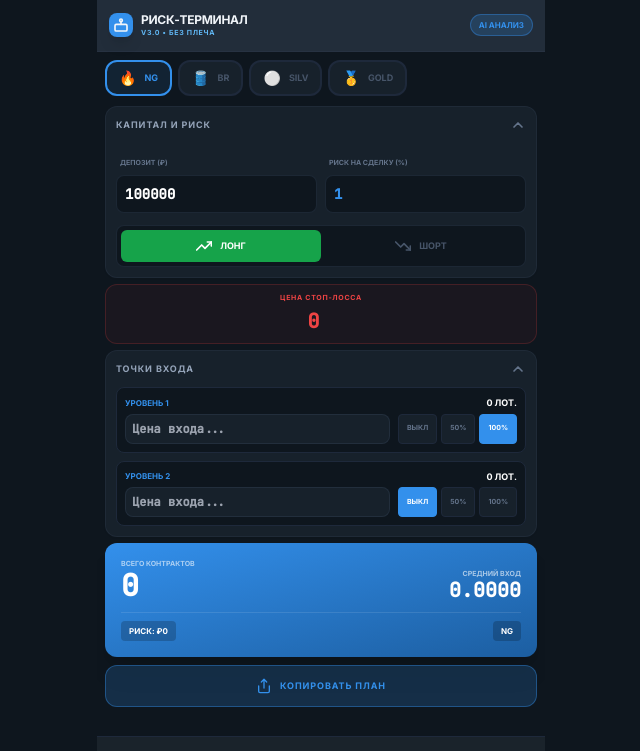
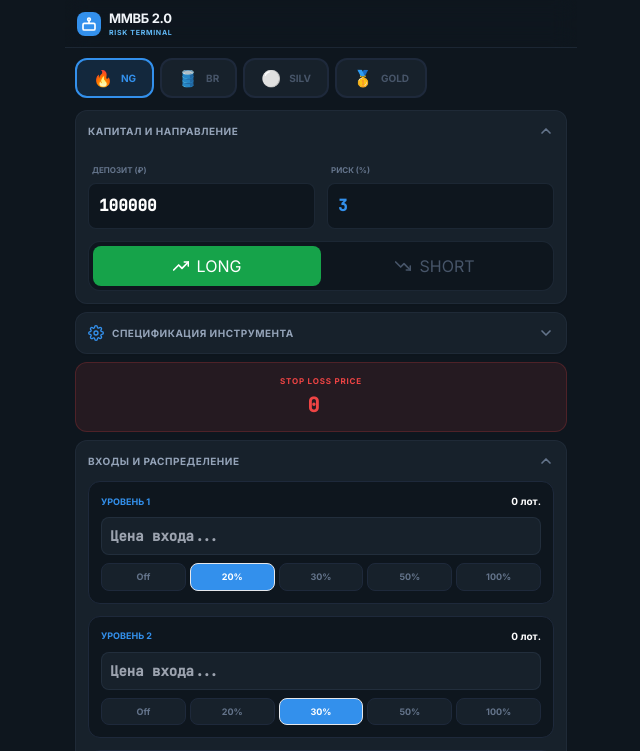
Before and after one commit to fayazovkirill-sketch/my-risk-terminal, a React (Vite) app: page / in a window 1280 px wide. Shown: the top 751 px of the page, without its empty margins (319-959 px from the left). Built offline with nearby package versions, Linux system fonts and the light colour scheme; no server answers.

Commit message:
Update App.tsx

```diff
--- a/App.tsx
+++ b/App.tsx
@@ -9,7 +9,7 @@ declare global {
   }
 }
 
-// Иконки
+// Icons
 const TrendingUp = () => <svg xmlns="http://www.w3.org/2000/svg" className="w-4 h-4" viewBox="0 0 24 24" fill="none" stroke="currentColor" strokeWidth="2.5" strokeLinecap="round" strokeLinejoin="round"><polyline points="23 6 13.5 15.5 8.5 10.5 1 18"></polyline><polyline points="17 6 23 6 23 12"></polyline></svg>;
 const TrendingDown = () => <svg xmlns="http://www.w3.org/2000/svg" className="w-4 h-4" viewBox="0 0 24 24" fill="none" stroke="currentColor" strokeWidth="2.5" strokeLinecap="round" strokeLinejoin="round"><polyline points="23 18 13.5 8.5 8.5 13.5 1 6"></polyline><polyline points="17 18 23 18 23 12"></polyline></svg>;
 const ChevronDown = () => <svg xmlns="http://www.w3.org/2000/svg" className="w-4 h-4" viewBox="0 0 24 24" fill="none" stroke="currentColor" strokeWidth="2.5" strokeLinecap="round" strokeLinejoin="round"><polyline points="6 9 12 15 18 9"></polyline></svg>;
@@ -21,23 +21,23 @@ const ShareIcon = () => <svg xmlns="http://www.w3.org/2000/svg" className="w-4 h
 const Accordion: React.FC<{ title: string; icon?: React.ReactNode; children: React.ReactNode; defaultOpen?: boolean }> = ({ title, icon, children, defaultOpen = false }) => {
   const [isOpen, setIsOpen] = useState(defaultOpen);
   return (
-    <div className="bg-[#17212b] rounded-xl border border-slate-700/30 overflow-hidden shadow-sm mb-1.5">
+    <div className="bg-[#17212b] rounded-xl border border-slate-700/30 overflow-hidden shadow-sm mb-2">
       <button
         onClick={() => {
           setIsOpen(!isOpen);
           window.Telegram?.WebApp?.HapticFeedback?.impactOccurred('light');
         }}
-        className="w-full p-2.5 flex justify-between items-center hover:bg-slate-800/10 transition-colors"
+        className="w-full p-3 flex justify-between items-center hover:bg-slate-800/10 transition-colors"
       >
         <div className="flex items-center gap-2">
           {icon && <div className="text-[#3390ec]">{icon}</div>}
-          <span className="font-bold text-[9px] tracking-widest text-slate-400 uppercase">{title}</span>
+          <span className="font-bold text-[10px] tracking-wider text-slate-400 uppercase">{title}</span>
         </div>
         <div className={`text-slate-500 transition-transform duration-200 ${isOpen ? 'rotate-180' : ''}`}>
           <ChevronDown />
         </div>
       </button>
-      <div className={`transition-all duration-300 ${isOpen ? 'max-h-[1000px] opacity-100 p-2.5 pt-0' : 'max-h-0 opacity-0 pointer-events-none'}`}>
+      <div className={`transition-all duration-300 ${isOpen ? 'max-h-[1200px] opacity-100 p-3 pt-0' : 'max-h-0 opacity-0 pointer-events-none'}`}>
         {children}
       </div>
     </div>
@@ -51,11 +51,15 @@ const App: React.FC = () => {
   const getStored = (key: string, defaultValue: any) => {
     const saved = localStorage.getItem(key);
     if (!saved) return defaultValue;
-    try { return JSON.parse(saved); } catch { return defaultValue; }
+    try {
+      return JSON.parse(saved);
+    } catch {
+      return defaultValue;
+    }
   };
 
   const [deposit, setDeposit] = useState<number>(() => getStored('mmvb_deposit', 100000));
-  const [riskPercent, setRiskPercent] = useState<number>(() => getStored('mmvb_risk', 1));
+  const [riskPercent, setRiskPercent] = useState<number>(() => getStored('mmvb_risk', 3));
   const [direction, setDirection] = useState<Direction>(Direction.LONG);
   const [selectedInstrument, setSelectedInstrument] = useState<Instrument>(() => {
     const id = getStored('mmvb_selected_id', INSTRUMENTS[0].id);
@@ -64,14 +68,17 @@ const App: React.FC = () => {
 
   const [priceStep, setPriceStep] = useState<number>(selectedInstrument.priceStep);
   const [stepPrice, setStepPrice] = useState<number>(selectedInstrument.stepPrice);
+  const [marginLong, setMarginLong] = useState<number>(selectedInstrument.initialMarginLong || 0);
+  const [marginShort, setMarginShort] = useState<number>(selectedInstrument.initialMarginShort || 0);
 
   const [instrumentStops, setInstrumentStops] = useState<Record<string, number>>(() => getStored('mmvb_stops', {}));
 
   const stopPrice = instrumentStops[selectedInstrument.id] || 0;
 
   const [levels, setLevels] = useState<EntryLevel[]>(() => getStored('mmvb_levels', [
-    { label: 'УРОВЕНЬ 1', price: 0, share: 1.0 },
-    { label: 'УРОВЕНЬ 2', price: 0, share: 0 },
+    { label: 'Уровень 1', price: 0, share: 0.2 },
+    { label: 'Уровень 2', price: 0, share: 0.3 },
+    { label: 'Уровень 3', price: 0, share: 0.5 },
   ]));
 
   const [aiAdvice, setAiAdvice] = useState<string | null>(null);
@@ -81,21 +88,19 @@ const App: React.FC = () => {
     if (isTelegram) {
       tg.ready();
       tg.expand();
-      tg.setHeaderColor('#242f3d');
-      tg.MainButton.setParams({ text: 'АНАЛИЗ РИСКА AI', color: '#3390ec' });
+      tg.MainButton.setParams({
+        text: 'АНАЛИЗ AI',
+        color: '#3390ec',
+      });
       tg.MainButton.onClick(handleGetAiAdvice);
     }
   }, [isTelegram]);
 
-  useEffect(() => localStorage.setItem('mmvb_deposit', JSON.stringify(deposit)), [deposit]);
-  useEffect(() => localStorage.setItem('mmvb_risk', JSON.stringify(riskPercent)), [riskPercent]);
-  useEffect(() => localStorage.setItem('mmvb_selected_id', JSON.stringify(selectedInstrument.id)), [selectedInstrument]);
-  useEffect(() => localStorage.setItem('mmvb_stops', JSON.stringify(instrumentStops)), [instrumentStops]);
-  useEffect(() => localStorage.setItem('mmvb_levels', JSON.stringify(levels)), [levels]);
-
   useEffect(() => {
     setPriceStep(selectedInstrument.priceStep);
     setStepPrice(selectedInstrument.stepPrice);
+    setMarginLong(selectedInstrument.initialMarginLong || 0);
+    setMarginShort(selectedInstrument.initialMarginShort || 0);
   }, [selectedInstrument]);
 
   const results = useMemo((): CalculationResult => {
@@ -123,169 +128,140 @@ const App: React.FC = () => {
     });
 
     const totalContracts = levelResults.reduce((acc, l) => acc + l.contracts, 0);
-    const totalWeightedPrice = levelResults.reduce((acc, l) => acc + (l.price * l.contracts), 0);
-    const averagePrice = totalContracts > 0 ? totalWeightedPrice / totalContracts : 0;
-
-    if (isTelegram) {
-      if (totalContracts > 0 && !isAiLoading) tg.MainButton.show();
-      else tg.MainButton.hide();
-    }
+    const averagePrice = totalContracts > 0
+      ? levelResults.reduce((acc, l) => acc + (l.price * l.contracts), 0) / totalContracts
+      : 0;
 
     return { totalRiskRub: actualTotalRiskRub, levels: levelResults, totalContracts, averagePrice };
-  }, [deposit, riskPercent, levels, stopPrice, priceStep, stepPrice, isAiLoading, isTelegram]);
+  }, [deposit, riskPercent, levels, stopPrice, priceStep, stepPrice]);
 
   const updateLevel = (index: number, field: keyof EntryLevel, value: any) => {
     const newLevels = [...levels];
     newLevels[index] = { ...newLevels[index], [field]: Number(value) };
     setLevels(newLevels);
-    tg?.HapticFeedback?.impactOccurred('light');
   };
 
   async function handleGetAiAdvice() {
-    if (isAiLoading) return;
     setIsAiLoading(true);
     try {
       const advice = await getRiskAdvice(selectedInstrument, direction, results.averagePrice, stopPrice, deposit, riskPercent, results);
       setAiAdvice(advice);
-    } catch (e) {
-      setAiAdvice("Ошибка подключения к AI.");
     } finally {
       setIsAiLoading(false);
     }
-  };
+  }
 
-  const shareOptions = [{ label: 'ВЫКЛ', value: 0 }, { label: '50%', value: 0.5 }, { label: '100%', value: 1.0 }];
-
-  const sendPlanToBot = () => {
-    const report = `📊 РИСК-ПЛАН: ${selectedInstrument.ticker}\n` +
-      `Направление: ${direction === Direction.LONG ? 'ПОКУПКА 🟢' : 'ПРОДАЖА 🔴'}\n` +
-      `Ср. цена: ${results.averagePrice.toFixed(4)}\n` +
-      `Объем: ${results.totalContracts} лот.\n` +
-      `Риск: ₽${Math.round(results.totalRiskRub)}`;
-
-    if (isTelegram) tg.sendData(report);
-    else {
-      navigator.clipboard.writeText(report);
-      alert('План скопирован!');
-    }
-  };
+  const shareOptions = [
+    { label: 'Off', value: 0 },
+    { label: '20%', value: 0.2 },
+    { label: '30%', value: 0.3 },
+    { label: '50%', value: 0.5 },
+    { label: '100%', value: 1.0 }
+  ];
 
   return (
-    <div className="min-h-screen pb-24 max-w-md mx-auto bg-[#0e161e] text-slate-100 flex flex-col antialiased overflow-x-hidden">
-      <header className="sticky top-0 z-50 bg-[#242f3d]/95 backdrop-blur-sm p-3 flex justify-between items-center border-b border-slate-700/30">
+    <div className="min-h-screen pb-32 max-w-lg mx-auto bg-[#0e161e] text-slate-100 flex flex-col antialiased">
+      <header className="sticky top-0 z-50 bg-[#242f3d]/98 backdrop-blur-md border-b border-slate-700/40 p-3 flex justify-between items-center h-12">
         <div className="flex items-center gap-2">
-          <div className="bg-[#3390ec] p-1 rounded-lg shadow-lg"><BotIcon /></div>
+          <div className="bg-[#3390ec] p-1 rounded-lg text-white"><BotIcon /></div>
           <div>
-            <h1 className="font-black text-xs tracking-tight uppercase">РИСК-ТЕРМИНАЛ</h1>
-            <p className="text-[7px] font-bold text-[#61b8f5] uppercase tracking-widest">v3.0 • БЕЗ ПЛЕЧА</p>
+            <h1 className="font-black text-[13px] tracking-tight uppercase">ММВБ 2.0</h1>
+            <p className="text-[7px] font-bold text-[#61b8f5] uppercase tracking-widest">Risk Terminal</p>
           </div>
         </div>
-        {!isTelegram && (
-          <button onClick={handleGetAiAdvice} disabled={isAiLoading || results.totalContracts === 0} className="px-2 py-1 rounded-full bg-[#3390ec]/20 border border-[#3390ec]/40 text-[#3390ec] text-[8px] font-black uppercase">
-            {isAiLoading ? 'АНАЛИЗ...' : 'AI АНАЛИЗ'}
-          </button>
-        )}
       </header>
 
-      <main className="p-2 space-y-1.5 flex-1">
-        {/* Выбор инструмента */}
+      <main className="p-2.5 space-y-2">
         <section className="flex gap-1.5 overflow-x-auto pb-1 no-scrollbar">
           {INSTRUMENTS.map((inst) => (
-            <button key={inst.id} onClick={() => setSelectedInstrument(inst)} className={`flex-shrink-0 px-3 py-1.5 rounded-xl border-2 transition-all flex items-center gap-2 ${selectedInstrument.id === inst.id ? 'border-[#3390ec] bg-[#3390ec]/10 text-[#3390ec]' : 'border-slate-800 bg-[#17212b] text-slate-600'}`}>
-              <span className="text-sm">{inst.icon}</span>
-              <span className="font-black text-[9px] uppercase">{inst.ticker}</span>
+            <button key={inst.id} onClick={() => setSelectedInstrument(inst)} className={`flex-shrink-0 px-4 py-1.5 rounded-xl border-2 transition-all flex items-center gap-2 ${selectedInstrument.id === inst.id ? 'border-[#3390ec] bg-[#3390ec]/15 text-[#3390ec]' : 'border-slate-800 bg-[#17212b] text-slate-600'}`}>
+              <span className="text-base">{inst.icon}</span>
+              <span className="font-black text-[10px] uppercase">{inst.ticker}</span>
             </button>
           ))}
         </section>
 
-        {/* Капитал */}
-        <Accordion title="КАПИТАЛ И РИСК" defaultOpen={true}>
-          <div className="grid grid-cols-2 gap-2 py-1">
+        <Accordion title="Капитал и Направление" defaultOpen={true}>
+          <div className="grid grid-cols-2 gap-3 py-1">
             <div className="space-y-1">
-              <label className="text-[7px] font-bold text-slate-500 uppercase px-1">Депозит (₽)</label>
-              <input type="number" value={deposit} onChange={(e) => setDeposit(Number(e.target.value))} className="w-full bg-[#0e161e] border border-slate-700/40 rounded-lg p-2 mono text-white text-sm font-black focus:border-[#3390ec]" />
+              <label className="text-[8px] font-bold text-slate-500 uppercase px-1">Депозит (₽)</label>
+              <input type="number" value={deposit} onChange={(e) => setDeposit(Number(e.target.value))} className="w-full bg-[#0e161e] border border-slate-700/40 rounded-lg p-2.5 mono text-white font-black" />
             </div>
             <div className="space-y-1">
-              <label className="text-[7px] font-bold text-slate-500 uppercase px-1">Риск на сделку (%)</label>
-              <input type="number" value={riskPercent} onChange={(e) => setRiskPercent(Number(e.target.value))} className="w-full bg-[#0e161e] border border-slate-700/40 rounded-lg p-2 mono text-[#3390ec] text-sm font-black focus:border-[#3390ec]" />
+              <label className="text-[8px] font-bold text-slate-500 uppercase px-1">Риск (%)</label>
+              <input type="number" value={riskPercent} onChange={(e) => setRiskPercent(Number(e.target.value))} className="w-full bg-[#0e161e] border border-slate-700/40 rounded-lg p-2.5 mono text-[#3390ec] font-black" />
             </div>
           </div>
-          <div className="flex mt-2 p-1 bg-[#0e161e] rounded-lg border border-slate-700/40">
-            <button onClick={() => setDirection(Direction.LONG)} className={`flex-1 py-2 rounded-md transition-all flex items-center justify-center gap-2 ${direction === Direction.LONG ? 'bg-green-600 text-white' : 'text-slate-600'}`}><TrendingUp /><span className="text-[9px] font-black uppercase">ЛОНГ</span></button>
-            <button onClick={() => setDirection(Direction.SHORT)} className={`flex-1 py-2 rounded-md transition-all flex items-center justify-center gap-2 ${direction === Direction.SHORT ? 'bg-red-600 text-white' : 'text-slate-600'}`}><TrendingDown /><span className="text-[9px] font-black uppercase">ШОРТ</span></button>
+          <div className="flex mt-2 p-1 bg-[#0e161e] rounded-xl border border-slate-700/40">
+            <button onClick={() => setDirection(Direction.LONG)} className={`flex-1 py-2 rounded-lg flex items-center justify-center gap-2 ${direction === Direction.LONG ? 'bg-green-600 text-white' : 'text-slate-600'}`}><TrendingUp /> LONG</button>
+            <button onClick={() => setDirection(Direction.SHORT)} className={`flex-1 py-2 rounded-lg flex items-center justify-center gap-2 ${direction === Direction.SHORT ? 'bg-red-600 text-white' : 'text-slate-600'}`}><TrendingDown /> SHORT</button>
           </div>
         </Accordion>
 
-        {/* Стоп-лосс */}
-        <section className="bg-red-500/5 rounded-xl border border-red-500/20 p-2 text-center">
-          <label className="text-[7px] font-black text-red-500 uppercase tracking-widest block mb-1">ЦЕНА СТОП-ЛОССА</label>
-          <input type="number" step={priceStep} value={stopPrice} onChange={(e) => setInstrumentStops(prev => ({ ...prev, [selectedInstrument.id]: Number(e.target.value) }))} className="bg-transparent text-xl font-black mono text-red-500 text-center focus:outline-none w-full" placeholder="0.000" />
+        <Accordion title="Спецификация инструмента" icon={<SettingsIcon />}>
+          <div className="grid grid-cols-2 gap-3 py-1">
+            <div className="space-y-1">
+              <label className="text-[8px] font-bold text-slate-500 uppercase px-1">Шаг цены</label>
+              <input type="number" value={priceStep} onChange={(e) => setPriceStep(Number(e.target.value))} className="w-full bg-[#0e161e] border border-slate-700/40 rounded-lg p-2 text-xs mono" />
+            </div>
+            <div className="space-y-1">
+              <label className="text-[8px] font-bold text-slate-500 uppercase px-1">Цена шага</label>
+              <input type="number" value={stepPrice} onChange={(e) => setStepPrice(Number(e.target.value))} className="w-full bg-[#0e161e] border border-slate-700/40 rounded-lg p-2 text-xs mono" />
+            </div>
+            <div className="space-y-1">
+              <label className="text-[8px] font-bold text-slate-500 uppercase px-1">ГО Покупателя</label>
+              <input type="number" value={marginLong} onChange={(e) => setMarginLong(Number(e.target.value))} className="w-full bg-[#0e161e] border border-slate-700/40 rounded-lg p-2 text-xs mono" />
+            </div>
+            <div className="space-y-1">
+              <label className="text-[8px] font-bold text-slate-500 uppercase px-1">ГО Продавца</label>
+              <input type="number" value={marginShort} onChange={(e) => setMarginShort(Number(e.target.value))} className="w-full bg-[#0e161e] border border-slate-700/40 rounded-lg p-2 text-xs mono" />
+            </div>
+          </div>
+        </Accordion>
+
+        <section className="bg-red-500/10 rounded-xl border border-red-500/20 p-3 text-center">
+          <label className="text-[8px] font-black text-red-500 uppercase tracking-widest block mb-1">STOP LOSS PRICE</label>
+          <input type="number" step={priceStep} value={stopPrice} onChange={(e) => setInstrumentStops(prev => ({ ...prev, [selectedInstrument.id]: Number(e.target.value) }))} className="bg-transparent text-xl font-black mono text-red-500 text-center w-full focus:outline-none" />
         </section>
 
-        {/* Входы */}
-        <Accordion title="ТОЧКИ ВХОДА" defaultOpen={true}>
-          <div className="space-y-2">
+        <Accordion title="Входы и распределение" defaultOpen={true}>
+          <div className="space-y-3">
             {levels.map((level, idx) => (
-              <div key={idx} className="bg-[#0e161e] p-2 rounded-lg border border-slate-800">
-                <div className="flex justify-between items-center mb-1">
-                  <span className="text-[8px] text-[#3390ec] font-black uppercase">{level.label}</span>
-                  <span className="text-[9px] font-black text-white">{results.levels[idx]?.contracts || 0} ЛОТ.</span>
+              <div key={idx} className="bg-[#0e161e] p-3 rounded-xl border border-slate-800">
+                <div className="flex justify-between items-center mb-2">
+                  <span className="text-[9px] text-[#3390ec] font-black uppercase">{level.label}</span>
+                  <span className="text-[10px] font-black text-white">{results.levels[idx]?.contracts || 0} лот.</span>
                 </div>
-                <div className="flex gap-2">
-                  <input type="number" step={priceStep} placeholder="Цена входа..." value={level.price || ''} onChange={(e) => updateLevel(idx, 'price', e.target.value)} className="flex-1 bg-[#17212b] border border-slate-700/40 rounded-lg p-1.5 text-xs mono text-green-400 font-bold focus:outline-none" />
-                  <div className="flex gap-1">
-                    {shareOptions.map(opt => (
-                      <button key={opt.value} onClick={() => updateLevel(idx, 'share', opt.value)} className={`px-2 py-1 rounded text-[7px] font-black border ${level.share === opt.value ? 'bg-[#3390ec] border-[#3390ec] text-white' : 'bg-[#17212b] border-slate-800 text-slate-500'}`}>{opt.label}</button>
-                    ))}
-                  </div>
+                <input type="number" step={priceStep} value={level.price || ''} onChange={(e) => updateLevel(idx, 'price', e.target.value)} className="w-full bg-[#17212b] border border-slate-700/40 rounded-lg p-2 text-sm mono text-green-400 font-bold mb-2" placeholder="Цена входа..." />
+                <div className="flex gap-1 overflow-x-auto no-scrollbar">
+                  {shareOptions.map(opt => (
+                    <button key={opt.value} onClick={() => updateLevel(idx, 'share', opt.value)} className={`flex-1 min-w-[45px] py-1.5 rounded-lg text-[9px] font-black border ${level.share === opt.value ? 'bg-[#3390ec] text-white' : 'bg-[#17212b] text-slate-500 border-slate-800'}`}>{opt.label}</button>
+                  ))}
                 </div>
               </div>
             ))}
           </div>
         </Accordion>
 
-        {/* Итоговая панель */}
-        <section className="mt-2 space-y-2">
-          <div className="bg-gradient-to-br from-[#3390ec] to-[#1c5ea1] rounded-xl p-4 shadow-xl text-white">
-            <div className="flex justify-between items-end border-b border-white/10 pb-3 mb-2">
+        <section className="mt-4 space-y-3">
+          <div className="bg-gradient-to-br from-[#3390ec] to-[#1c5ea1] rounded-2xl p-5 shadow-2xl text-white">
+            <div className="flex justify-between items-end border-b border-white/10 pb-4 mb-3">
               <div>
-                <p className="text-[7px] font-black uppercase opacity-60">ВСЕГО КОНТРАКТОВ</p>
-                <p className="text-3xl font-black mono leading-none tracking-tighter">{results.totalContracts}</p>
+                <p className="text-[8px] font-black uppercase opacity-60">КОНТРАКТОВ ИТОГО</p>
+                <p className="text-4xl font-black mono leading-none tracking-tighter">{results.totalContracts}</p>
               </div>
               <div className="text-right">
-                <p className="text-[7px] font-black uppercase opacity-60">СРЕДНИЙ ВХОД</p>
-                <p className="text-xl font-black mono leading-none">{results.averagePrice.toFixed(4)}</p>
+                <p className="text-[8px] font-black uppercase opacity-60">СРЕДНИЙ ВХОД</p>
+                <p className="text-2xl font-black mono leading-none">{results.averagePrice.toFixed(4)}</p>
               </div>
             </div>
-            <div className="flex justify-between text-[8px] font-black uppercase">
+            <div className="flex justify-between text-[9px] font-black uppercase">
               <span className="bg-black/20 px-2 py-1 rounded">РИСК: ₽{Math.round(results.totalRiskRub)}</span>
-              <span className="bg-black/20 px-2 py-1 rounded">{selectedInstrument.ticker}</span>
+              <span className="bg-black/20 px-2 py-1 rounded">ИНСТРУМЕНТ: {selectedInstrument.ticker}</span>
             </div>
           </div>
-
-          <button onClick={sendPlanToBot} disabled={results.totalContracts === 0} className="w-full py-3 rounded-xl bg-[#3390ec]/20 border border-[#3390ec]/40 text-[#3390ec] font-black text-[9px] uppercase tracking-widest flex items-center justify-center gap-2">
-            <ShareIcon /> {isTelegram ? 'ОТПРАВИТЬ ПЛАН' : 'КОПИРОВАТЬ ПЛАН'}
-          </button>
         </section>
-
-        {aiAdvice && (
-          <div className="bg-[#1c242d] p-3 rounded-xl border border-slate-700/30 text-[10px] text-slate-300 italic shadow-inner">
-            <span className="text-[#3390ec] font-black uppercase text-[8px] block mb-1">AI СОВЕТ:</span>
-            {aiAdvice}
-          </div>
-        )}
       </main>
-
-      <footer className="fixed bottom-0 left-0 right-0 max-w-md mx-auto bg-[#1c242d]/95 backdrop-blur-md border-t border-slate-800 p-2 flex justify-between items-center h-16 z-50">
-        <div className="flex flex-col px-4">
-          <span className="text-[7px] text-slate-500 font-black uppercase">ПОЗИЦИЯ</span>
-          <span className="text-xl font-black text-[#3390ec] mono leading-none">{results.totalContracts} <small className="text-[8px] text-slate-600">ЛОТ.</small></span>
-        </div>
-        <div className="text-right px-4">
-           <span className="text-[7px] text-slate-500 font-black uppercase">РИСК В РУБЛЯХ</span>
-           <span className="text-lg font-black text-red-400 mono leading-none">₽{Math.round(results.totalRiskRub)}</span>
-        </div>
-      </footer>
     </div>
   );
 };
```
